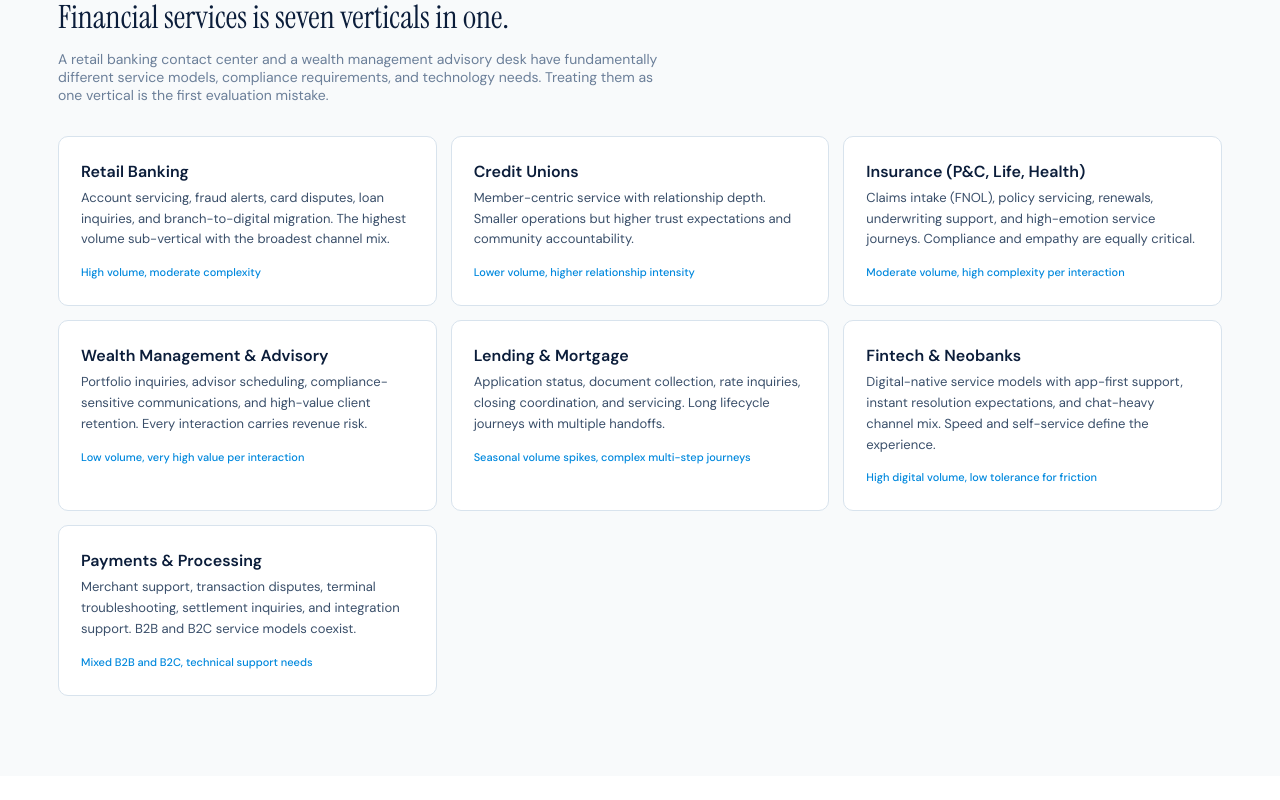
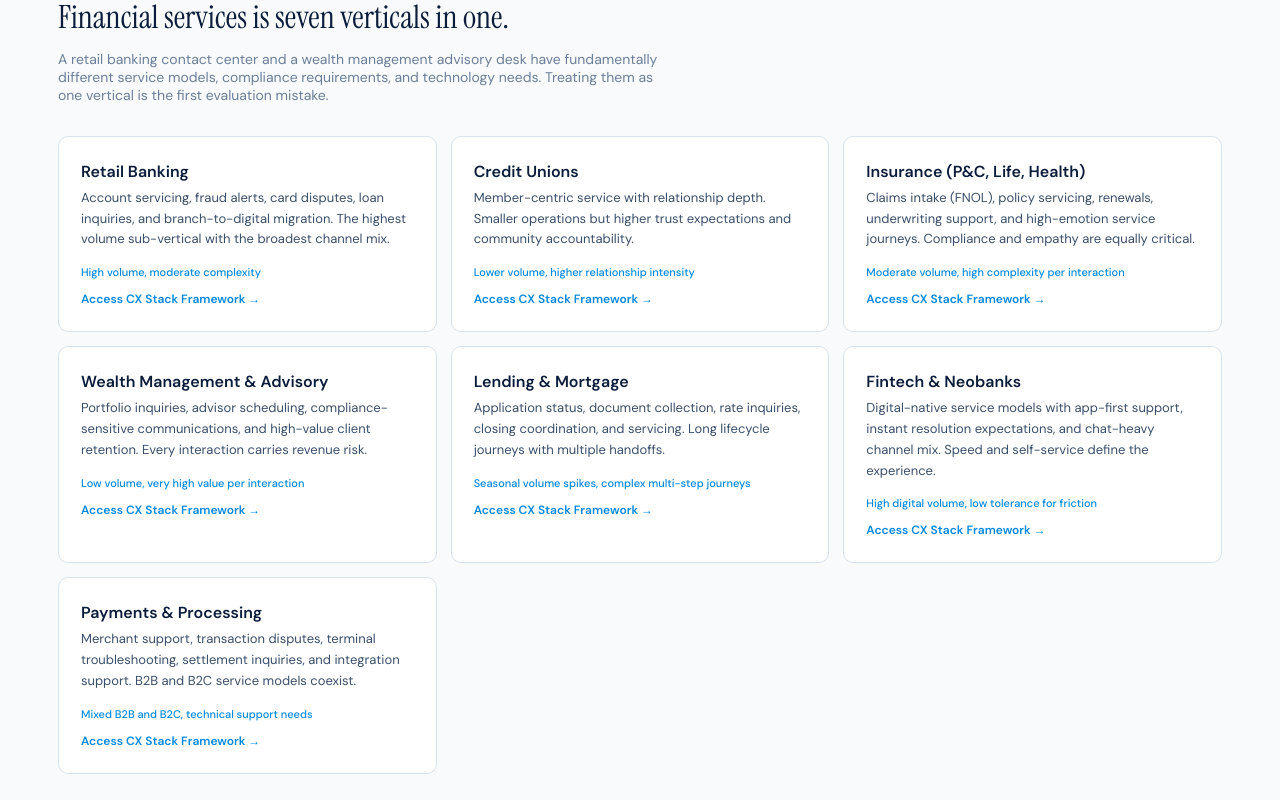
Before and after one commit to thomasbakerj-lgtm/CENTER-OF-CX, a React (Vite) app: page /industries/financial-services in a window 1280 px wide. Shown: the part 800-1600 px from the top of the page. Built offline with nearby package versions, Linux system fonts and the light colour scheme.

Commit message:
Update FinancialServicesVertical.jsx

```diff
--- a/FinancialServicesVertical.jsx
+++ b/FinancialServicesVertical.jsx
@@ -22,13 +22,13 @@ export default function FinancialServicesVertical() {
   useEffect(() => { window.scrollTo(0, 0); }, []);
 
   const subVerticals = [
-    { name: "Retail Banking", desc: "Account servicing, fraud alerts, card disputes, loan inquiries, and branch-to-digital migration. The highest volume sub-vertical with the broadest channel mix.", contact: "High volume, moderate complexity" },
-    { name: "Credit Unions", desc: "Member-centric service with relationship depth. Smaller operations but higher trust expectations and community accountability.", contact: "Lower volume, higher relationship intensity" },
-    { name: "Insurance (P&C, Life, Health)", desc: "Claims intake (FNOL), policy servicing, renewals, underwriting support, and high-emotion service journeys. Compliance and empathy are equally critical.", contact: "Moderate volume, high complexity per interaction" },
-    { name: "Wealth Management & Advisory", desc: "Portfolio inquiries, advisor scheduling, compliance-sensitive communications, and high-value client retention. Every interaction carries revenue risk.", contact: "Low volume, very high value per interaction" },
-    { name: "Lending & Mortgage", desc: "Application status, document collection, rate inquiries, closing coordination, and servicing. Long lifecycle journeys with multiple handoffs.", contact: "Seasonal volume spikes, complex multi-step journeys" },
-    { name: "Fintech & Neobanks", desc: "Digital-native service models with app-first support, instant resolution expectations, and chat-heavy channel mix. Speed and self-service define the experience.", contact: "High digital volume, low tolerance for friction" },
-    { name: "Payments & Processing", desc: "Merchant support, transaction disputes, terminal troubleshooting, settlement inquiries, and integration support. B2B and B2C service models coexist.", contact: "Mixed B2B and B2C, technical support needs" },
+    { name: "Retail Banking", slug: "retail-banking", desc: "Account servicing, fraud alerts, card disputes, loan inquiries, and branch-to-digital migration. The highest volume sub-vertical with the broadest channel mix.", contact: "High volume, moderate complexity" },
+    { name: "Credit Unions", slug: "credit-unions", desc: "Member-centric service with relationship depth. Smaller operations but higher trust expectations and community accountability.", contact: "Lower volume, higher relationship intensity" },
+    { name: "Insurance (P&C, Life, Health)", slug: "insurance", desc: "Claims intake (FNOL), policy servicing, renewals, underwriting support, and high-emotion service journeys. Compliance and empathy are equally critical.", contact: "Moderate volume, high complexity per interaction" },
+    { name: "Wealth Management & Advisory", slug: "wealth-management", desc: "Portfolio inquiries, advisor scheduling, compliance-sensitive communications, and high-value client retention. Every interaction carries revenue risk.", contact: "Low volume, very high value per interaction" },
+    { name: "Lending & Mortgage", slug: "lending-mortgage", desc: "Application status, document collection, rate inquiries, closing coordination, and servicing. Long lifecycle journeys with multiple handoffs.", contact: "Seasonal volume spikes, complex multi-step journeys" },
+    { name: "Fintech & Neobanks", slug: "fintech-neobanks", desc: "Digital-native service models with app-first support, instant resolution expectations, and chat-heavy channel mix. Speed and self-service define the experience.", contact: "High digital volume, low tolerance for friction" },
+    { name: "Payments & Processing", slug: "payments-processing", desc: "Merchant support, transaction disputes, terminal troubleshooting, settlement inquiries, and integration support. B2B and B2C service models coexist.", contact: "Mixed B2B and B2C, technical support needs" },
   ];
 
   const stats = [
@@ -121,13 +121,14 @@ export default function FinancialServicesVertical() {
           <div style={{ display: "grid", gridTemplateColumns: "repeat(auto-fill, minmax(340px, 1fr))", gap: 14 }} className="sub-grid">
             {subVerticals.map((sv, i) => (
               <FadeIn key={i} delay={i * 0.04}>
-                <div style={{ background: "#fff", border: `1px solid ${BORDER}`, borderRadius: 10, padding: "24px 22px", height: "100%", transition: "border-color 0.2s" }}
+                <a href={`/industries/financial-services/${sv.slug}`} style={{ display: "block", background: "#fff", border: `1px solid ${BORDER}`, borderRadius: 10, padding: "24px 22px", height: "100%", transition: "border-color 0.2s", textDecoration: "none", color: "inherit" }}
                   onMouseOver={e => e.currentTarget.style.borderColor = ELECTRIC}
                   onMouseOut={e => e.currentTarget.style.borderColor = BORDER}>
                   <h3 style={{ fontSize: 16, fontWeight: 600, color: NAVY, margin: "0 0 6px" }}>{sv.name}</h3>
                   <p style={{ fontSize: 13, color: SLATE, lineHeight: 1.6, margin: "0 0 10px" }}>{sv.desc}</p>
                   <span style={{ fontSize: 11, color: ELECTRIC, fontWeight: 500 }}>{sv.contact}</span>
-                </div>
+                  <div style={{ fontSize: 12, fontWeight: 600, color: ELECTRIC, marginTop: 10 }}>Access CX Stack Framework →</div>
+                </a>
               </FadeIn>
             ))}
           </div>
```
